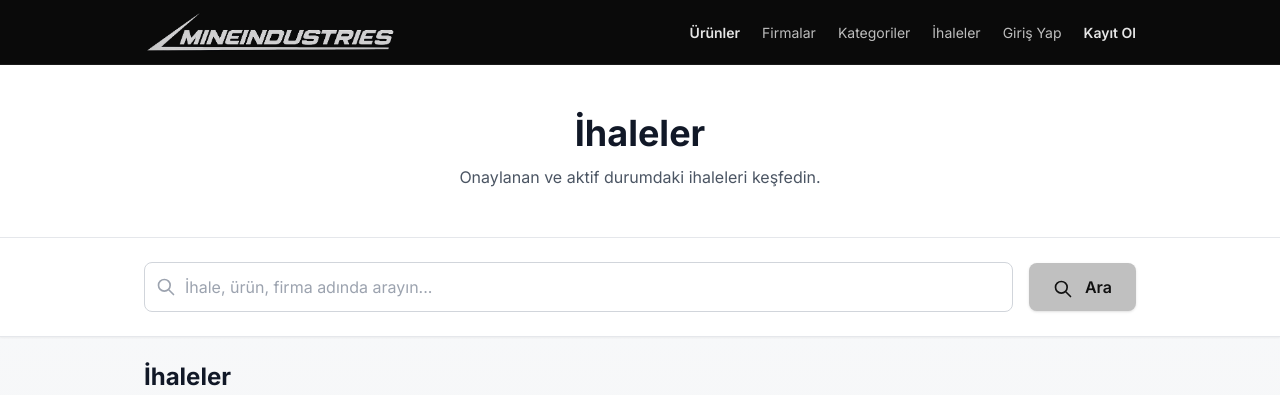
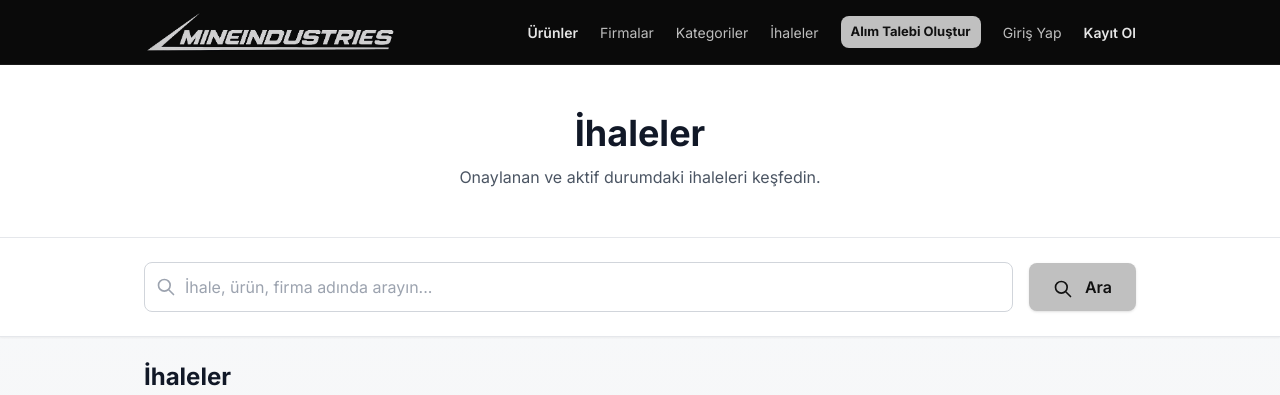
Before and after one commit to sercantrhnn/makine-ticaret, a Symfony app: template templates/public/bids.html.twig in a window 1280 px wide. Shown: the top 395 px of the page. Run offline with Twig, Linux system fonts and the light colour scheme; the template is opened without the code that fills it, so the values that code supplies are empty; some libraries are stand-ins or nearby versions.

Commit message:
Alım talebi headera eklendi.

```diff
--- a/templates/public/bid_detail.html.twig
+++ b/templates/public/bid_detail.html.twig
@@ -13,6 +13,7 @@
       <a href="{{ path('public_companies') }}" style="color:#bdbdbd;text-decoration:none;font-size:14px;">Firmalar</a>
       <a href="{{ path('public_categories') }}" style="color:#bdbdbd;text-decoration:none;font-size:14px;">Kategoriler</a>
       <a href="{{ path('public_bids') }}" style="color:#e5e5e5;text-decoration:none;font-weight:600;font-size:14px;">İhaleler</a>
+      <a href="{{ path('purchase_request_new') }}" style="color:#111111;background:#C0C0C0;text-decoration:none;font-size:13px;font-weight:700;padding:6px 10px;border-radius:8px;">Alım Talebi Oluştur</a>
       {% if app.user %}
         <div style="position:relative;" id="userMenuRoot">
           <button id="userMenuButton" style="display:flex;align-items:center;gap:8px;background:transparent;border:0;color:#e5e5e5;cursor:pointer;font-size:14px;">
--- a/templates/public/bids.html.twig
+++ b/templates/public/bids.html.twig
@@ -13,6 +13,7 @@
       <a href="{{ path('public_companies') }}" style="color:#bdbdbd;text-decoration:none;font-size:14px;">Firmalar</a>
       <a href="{{ path('public_categories') }}" style="color:#bdbdbd;text-decoration:none;font-size:14px;">Kategoriler</a>
       <a href="{{ path('public_bids') }}" style="color:#bdbdbd;text-decoration:none;font-size:14px;">İhaleler</a>
+      <a href="{{ path('purchase_request_new') }}" style="color:#111111;background:#C0C0C0;text-decoration:none;font-size:13px;font-weight:700;padding:6px 10px;border-radius:8px;">Alım Talebi Oluştur</a>
       {% if app.user %}
         <div style="position:relative;" id="userMenuRoot">
           <button id="userMenuButton" style="display:flex;align-items:center;gap:8px;background:transparent;border:0;color:#e5e5e5;cursor:pointer;font-size:14px;">
--- a/templates/public/categories.html.twig
+++ b/templates/public/categories.html.twig
@@ -13,6 +13,7 @@
       <a href="{{ path('public_companies') }}" style="color:#bdbdbd;text-decoration:none;font-size:14px;">Firmalar</a>
       <a href="{{ path('public_categories') }}" style="color:#bdbdbd;text-decoration:none;font-size:14px;">Kategoriler</a>
       <a href="{{ path('public_bids') }}" style="color:#bdbdbd;text-decoration:none;font-size:14px;">İhaleler</a>
+      <a href="{{ path('purchase_request_new') }}" style="color:#111111;background:#C0C0C0;text-decoration:none;font-size:13px;font-weight:700;padding:6px 10px;border-radius:8px;">Alım Talebi Oluştur</a>
       {% if app.user %}
         <div style="position:relative;" id="userMenuRoot">
           <button id="userMenuButton" style="display:flex;align-items:center;gap:8px;background:transparent;border:0;color:#e5e5e5;cursor:pointer;font-size:14px;">
--- a/templates/public/companies.html.twig
+++ b/templates/public/companies.html.twig
@@ -14,6 +14,7 @@
       <a href="{{ path('public_companies') }}" style="color:#bdbdbd;text-decoration:none;font-size:14px;">Firmalar</a>
       <a href="{{ path('public_categories') }}" style="color:#bdbdbd;text-decoration:none;font-size:14px;">Kategoriler</a>
       <a href="{{ path('public_bids') }}" style="color:#bdbdbd;text-decoration:none;font-size:14px;">İhaleler</a>
+      <a href="{{ path('purchase_request_new') }}" style="color:#111111;background:#C0C0C0;text-decoration:none;font-size:13px;font-weight:700;padding:6px 10px;border-radius:8px;">Alım Talebi Oluştur</a>
       {% if app.user %}
         <div style="position:relative;" id="userMenuRoot">
           <button id="userMenuButton" style="display:flex;align-items:center;gap:8px;background:transparent;border:0;color:#e5e5e5;cursor:pointer;font-size:14px;">
--- a/templates/public/company_detail.html.twig
+++ b/templates/public/company_detail.html.twig
@@ -14,6 +14,7 @@
       <a href="{{ path('public_companies') }}" style="color:#bdbdbd;text-decoration:none;font-size:14px;">Firmalar</a>
       <a href="{{ path('public_categories') }}" style="color:#bdbdbd;text-decoration:none;font-size:14px;">Kategoriler</a>
       <a href="{{ path('public_bids') }}" style="color:#bdbdbd;text-decoration:none;font-size:14px;">İhaleler</a>
+      <a href="{{ path('purchase_request_new') }}" style="color:#111111;background:#C0C0C0;text-decoration:none;font-size:13px;font-weight:700;padding:6px 10px;border-radius:8px;">Alım Talebi Oluştur</a>
     </nav>
   </div>
 </header>
--- a/templates/public/home2.html.twig
+++ b/templates/public/home2.html.twig
@@ -13,6 +13,7 @@
       <a href="{{ path('public_companies') }}" style="color:#bdbdbd;text-decoration:none;font-size:14px;">Firmalar</a>
       <a href="{{ path('public_categories') }}" style="color:#bdbdbd;text-decoration:none;font-size:14px;">Kategoriler</a>
       <a href="{{ path('public_bids') }}" style="color:#bdbdbd;text-decoration:none;font-size:14px;">İhaleler</a>
+      <a href="{{ path('purchase_request_new') }}" style="color:#111111;background:#C0C0C0;text-decoration:none;font-size:13px;font-weight:700;padding:6px 10px;border-radius:8px;">Alım Talebi Oluştur</a>
       {% if app.user %}
         <div style="position:relative;" id="userMenuRoot">
           <button id="userMenuButton" style="display:flex;align-items:center;gap:8px;background:transparent;border:0;color:#e5e5e5;cursor:pointer;font-size:14px;">
--- a/templates/public/product_detail.html.twig
+++ b/templates/public/product_detail.html.twig
@@ -14,6 +14,7 @@
       <a href="{{ path('public_companies') }}" style="color:#bdbdbd;text-decoration:none;font-size:14px;">Firmalar</a>
       <a href="{{ path('public_categories') }}" style="color:#bdbdbd;text-decoration:none;font-size:14px;">Kategoriler</a>
       <a href="{{ path('public_bids') }}" style="color:#bdbdbd;text-decoration:none;font-size:14px;">İhaleler</a>
+      <a href="{{ path('purchase_request_new') }}" style="color:#111111;background:#C0C0C0;text-decoration:none;font-size:13px;font-weight:700;padding:6px 10px;border-radius:8px;">Alım Talebi Oluştur</a>
       {% if app.user %}
         <div style="position:relative;" id="userMenuRoot">
           <button id="userMenuButton" style="display:flex;align-items:center;gap:8px;background:transparent;border:0;color:#e5e5e5;cursor:pointer;font-size:14px;">
--- a/templates/public/products.html.twig
+++ b/templates/public/products.html.twig
@@ -30,6 +30,7 @@
       <a href="{{ path('public_companies') }}" style="color:#bdbdbd;text-decoration:none;font-size:14px;">Firmalar</a>
       <a href="{{ path('public_categories') }}" style="color:#bdbdbd;text-decoration:none;font-size:14px;">Kategoriler</a>
       <a href="{{ path('public_bids') }}" style="color:#bdbdbd;text-decoration:none;font-size:14px;">İhaleler</a>
+      <a href="{{ path('purchase_request_new') }}" style="color:#111111;background:#C0C0C0;text-decoration:none;font-size:13px;font-weight:700;padding:6px 10px;border-radius:8px;">Alım Talebi Oluştur</a>
       {% if app.user %}
         <div style="position:relative;" id="userMenuRoot">
           <button id="userMenuButton" style="display:flex;align-items:center;gap:8px;background:transparent;border:0;color:#e5e5e5;cursor:pointer;font-size:14px;">
```
